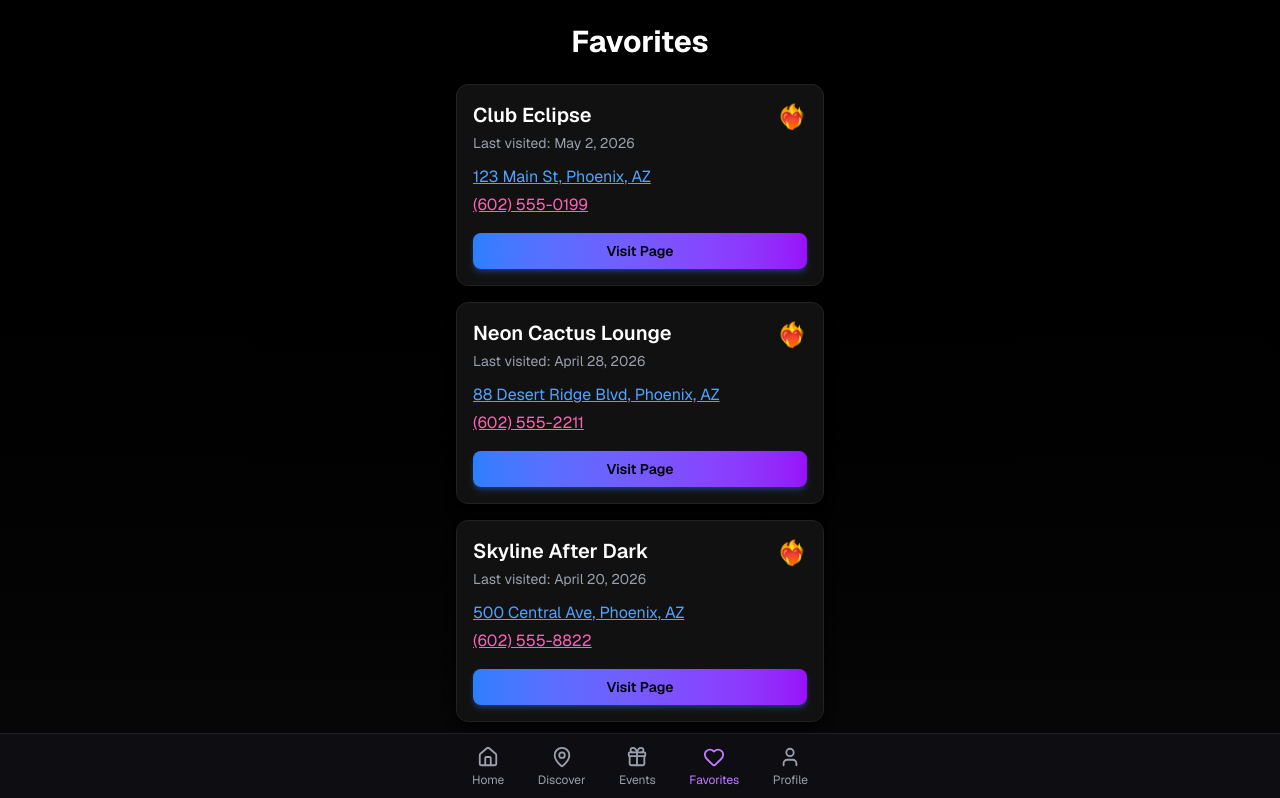
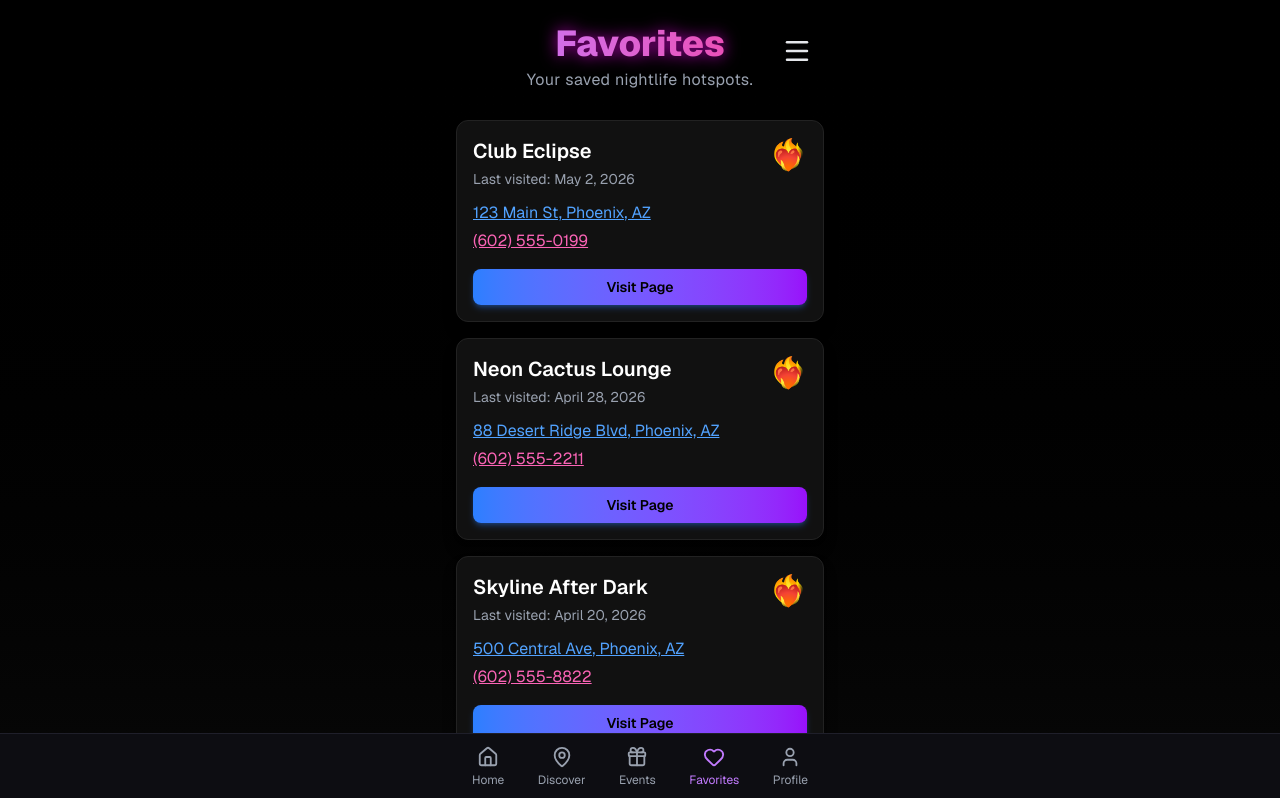
Before and after one commit to CloudedDesire/sweepstakes_promotion, a Next.js app: page /favorites in a window 1280 px wide. Shown: the top 798 px of the page. Built offline with nearby package versions, Linux system fonts and the light colour scheme.

Commit message:
Favorites header

```diff
--- a/app/favorites/page.tsx
+++ b/app/favorites/page.tsx
@@ -2,6 +2,7 @@
 
 import { useState } from "react";
 import Link from "next/link";
+import Header from "@/app/components/Header";
 import FooterNav from "@/app/components/FooterNav";
 
 export default function FavoritesPage() {
@@ -76,13 +77,22 @@ export default function FavoritesPage() {
 
   const openMaps = (address: string) => {
     const encoded = encodeURIComponent(address);
-    window.open(`https://www.google.com/maps/dir/?api=1&destination=${encoded}`, "_blank");
+    window.open(
+      `https://www.google.com/maps/dir/?api=1&destination=${encoded}`,
+      "_blank"
+    );
   };
 
   return (
     <div className="min-h-screen w-full flex flex-col items-center bg-gradient-to-b from-black via-[#0a0a0a] to-black text-white pb-24">
-      <div className="w-full max-w-[400px] px-4 pt-6">
-        <h1 className="text-3xl font-bold text-center mb-6">Favorites</h1>
+
+      {/* Global Header */}
+      <Header
+        title="Favorites"
+        tagline="Your saved nightlife hotspots."
+      />
+
+      <div className="w-full max-w-[400px] px-4 pt-2">
 
         {venues.map((venue) => (
           <div
@@ -99,7 +109,7 @@ export default function FavoritesPage() {
 
               <button
                 onClick={() => toggleFavorite(venue.id)}
-                className="text-2xl select-none"
+                className="text-3xl select-none"
               >
                 {venue.favorited ? "❤️‍🔥" : "🤍"}
               </button>
```
